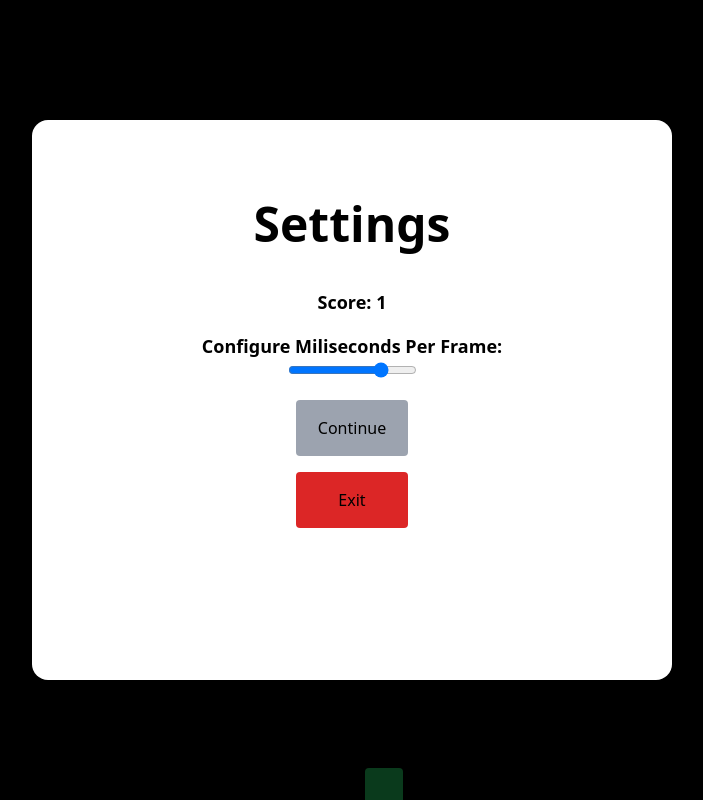
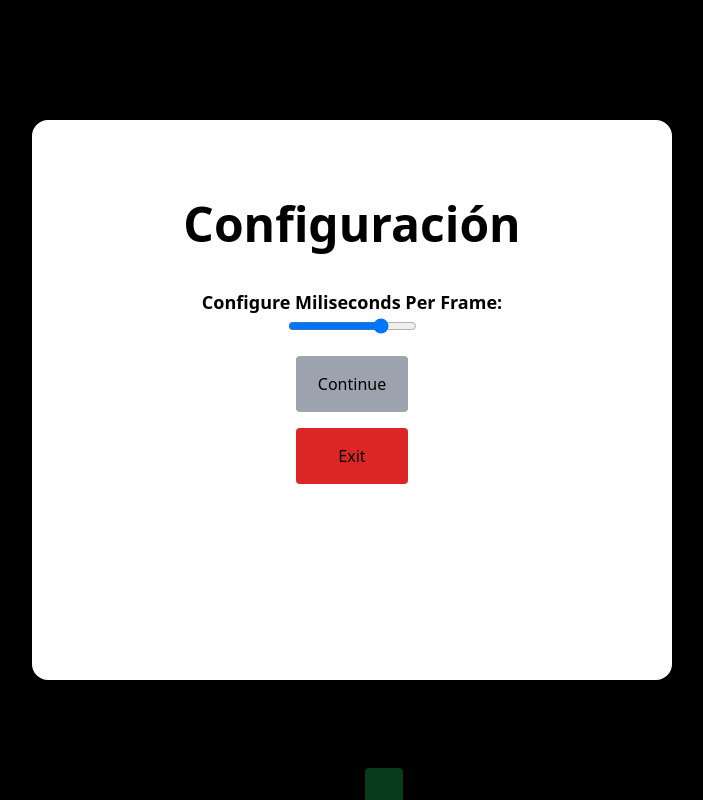
Before and after one commit to ChrisPoul/games-app, a Next.js app: page /snake in a window 1280 px wide. Both pictures are taken after a click on the button 1260 px from the left and 20 px from the top of the page. Shown: the whole page, without its empty margins (288-991 px from the left). Built offline with nearby package versions, Linux system fonts and the light colour scheme.

Commit message:
Refactored GameMenuComponent to take title prop

```diff
--- a/app/components/GameMenu.tsx
+++ b/app/components/GameMenu.tsx
@@ -5,13 +5,17 @@ import Link from "next/link";
 interface GameMenuProps {
   isOpen: boolean
   children: ReactNode
+  title: string
 }
 
-export default function GameMenuComponent({ isOpen, children }: GameMenuProps) {
+export default function GameMenuComponent({ isOpen, children, title }: GameMenuProps) {
 
   return (
     <Overlay isOpen={isOpen}>
       <div className="lg:h-[70%] xs:h-[70%] lg:w-[50%] xs:w-[80%] bg-white rounded-2xl m-auto pt-20 space-y-4 relative text-center">
+        <h1 className="text-5xl font-extrabold leading-none pb-6">
+          {title}
+        </h1>
         {children}
         <div>
           <Link href="/">
--- a/app/movie-generator/components/SettingsMenu.tsx
+++ b/app/movie-generator/components/SettingsMenu.tsx
@@ -22,8 +22,7 @@ export default function SettingsMenuComponent() {
 
   return (
     <div>
-      <GameMenuComponent isOpen={isOpen}>
-        <h1 className="text-5xl font-extrabold leading-none pb-6">Configuración</h1>
+      <GameMenuComponent isOpen={isOpen} title="Configuración">
         <button className="bg-gray-400 p-4 rounded block m-auto w-28"
           onClick={toggleMenu}
         >
--- a/app/snake/components/GameOverScreen.tsx
+++ b/app/snake/components/GameOverScreen.tsx
@@ -4,10 +4,7 @@ export default function GameOverScreenComponent(gameIsOver: boolean, gameScore:
   function tryAgain() { location.reload() }
 
   return (
-    <GameMenuComponent isOpen={gameIsOver}>
-      <h1 className="mb-4 text-4xl font-extrabold leading-none tracking-tight text-gray-900 md:text-5xl lg:text-6xl dark:text-white">
-        Game Over
-      </h1>
+    <GameMenuComponent isOpen={gameIsOver} title="Game Over">
       <h2>Score: {gameScore}</h2>
       <button className="bg-blue-400 p-4 rounded block m-auto w-28" onClick={tryAgain}>
         Try Again?
--- a/app/snake/components/SettingsMenu.tsx
+++ b/app/snake/components/SettingsMenu.tsx
@@ -27,11 +27,7 @@ export default function SettingsMenuComponent(toggleGameIsRunning: () => void, g
 
   return (
     <div>
-      <GameMenuComponent isOpen={isOpen}>
-        <h1 className="text-5xl font-extrabold leading-none pb-6">
-          Settings
-        </h1>
-        <h2 className="font-bold text-lg">Score: {gameScore}</h2>
+      <GameMenuComponent isOpen={isOpen} title="Configuración">
         <div>
           <h2 className="font-bold text-lg">Configure Miliseconds Per Frame:</h2>
           <input
```
